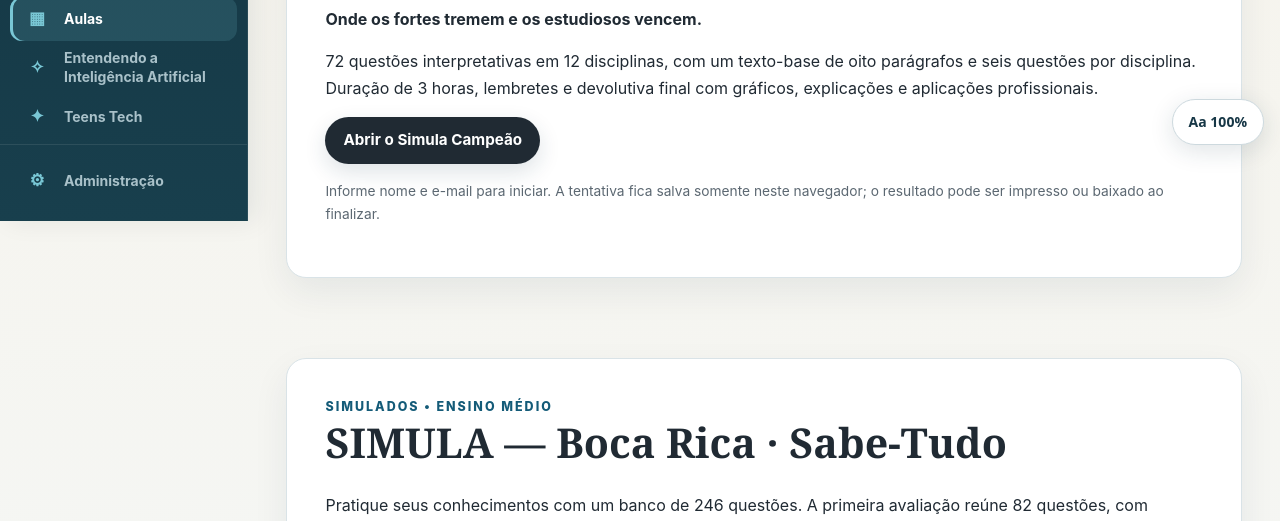
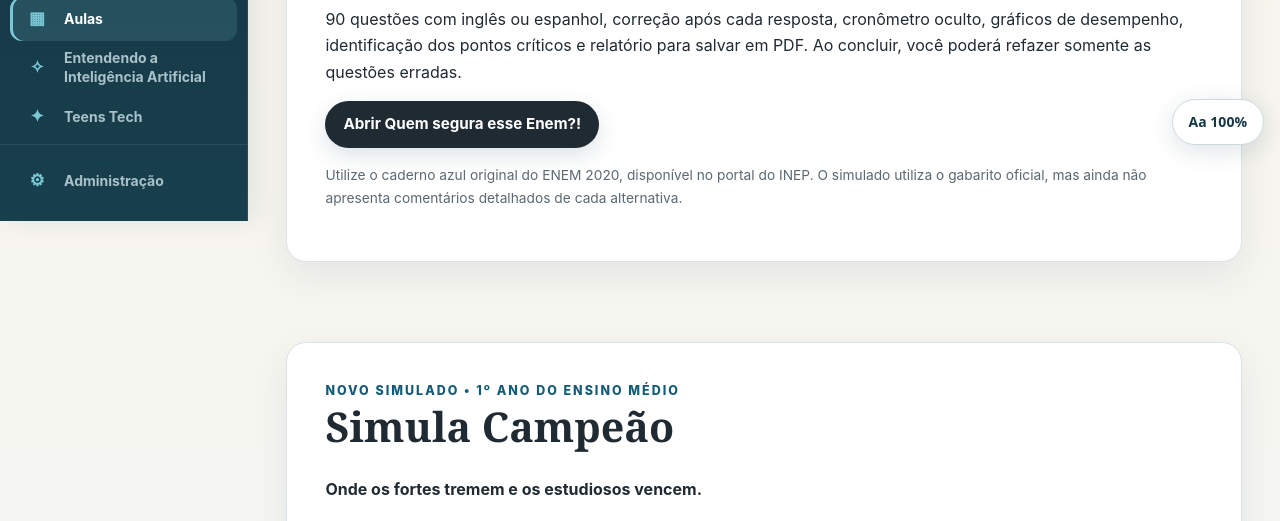
Before and after one commit to oswaldobocarica/entre-saberes, a website: page aulas.html in a window 1280 px wide. Shown: the part 579-1100 px from the top of the page. Drawn offline with nearby package versions, Linux system fonts and the light colour scheme; no server answers.

Commit message:
feat: add Quem segura esse Enem to Aula page

```diff
--- a/aulas.html
+++ b/aulas.html
@@ -33,6 +33,7 @@
     </div>
   </section>
 
+  <section class="section" id="quem-segura-esse-enem" aria-labelledby="enem-title"><div class="container"><div class="aula10-panel"><div class="eyebrow">Simulado ENEM 2020 • 1º dia</div><h2 id="enem-title">Quem segura esse Enem?!</h2><p>90 questões com inglês ou espanhol, correção após cada resposta, cronômetro oculto, gráficos de desempenho, identificação dos pontos críticos e relatório para salvar em PDF. Ao concluir, você poderá refazer somente as questões erradas.</p><p><a class="button" href="/simulados/quem-segura-esse-enem/index.html">Abrir Quem segura esse Enem?!</a></p><p class="meta">Utilize o caderno azul original do ENEM 2020, disponível no portal do INEP. O simulado utiliza o gabarito oficial, mas ainda não apresenta comentários detalhados de cada alternativa.</p></div></div></section>
   <section class="section" id="simula-campeao" aria-labelledby="campeao-title">
     <div class="container">
       <div class="aula10-panel">
```
